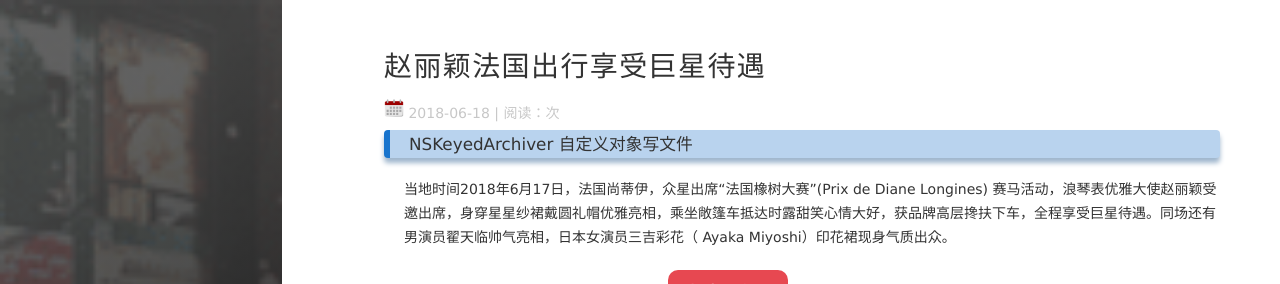
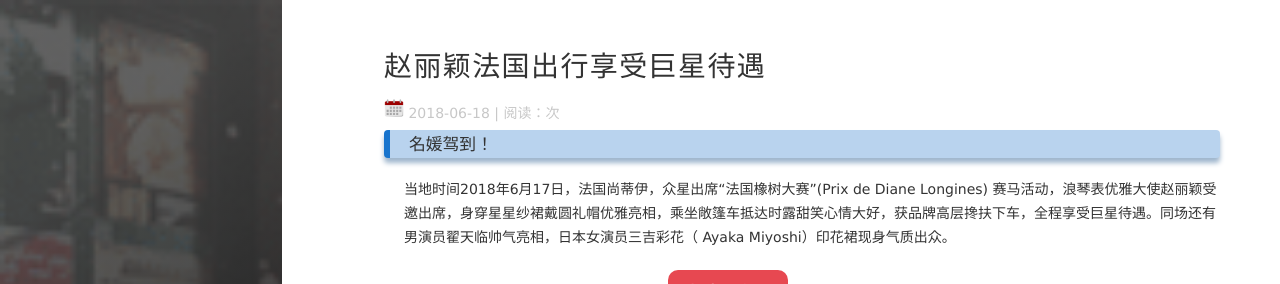
Before and after one commit to Gemkerr/Gemkerr-.github.io, a Jekyll site: the page built from _posts/2018-06-21-法国出行.md, in a window 1280 px wide, cut to the strip 0-284 px from the top of the page. Built offline with Jekyll 4.4.1, drawn with Linux system fonts in a browser that asks for light colours; nearby versions of some CDN libraries; comment, search, counter and statistics services are not loaded.

Commit message:
Update 2018-06-21-法国出行.md

```diff
--- a/_posts/2018-06-21-法国出行.md
+++ b/_posts/2018-06-21-法国出行.md
@@ -5,7 +5,7 @@ date: 2018-06-18
 tag: iOS
 ---
 
-### NSKeyedArchiver 自定义对象写文件
+### 名媛驾到！
 
 
 当地时间2018年6月17日，法国尚蒂伊，众星出席“法国橡树大赛”(Prix de Diane Longines) 赛马活动，浪琴表优雅大使赵丽颖受邀出席，身穿星星纱裙戴圆礼帽优雅亮相，乘坐敞篷车抵达时露甜笑心情大好，获品牌高层搀扶下车，全程享受巨星待遇。同场还有男演员翟天临帅气亮相，日本女演员三吉彩花（ Ayaka Miyoshi）印花裙现身气质出众。
```
